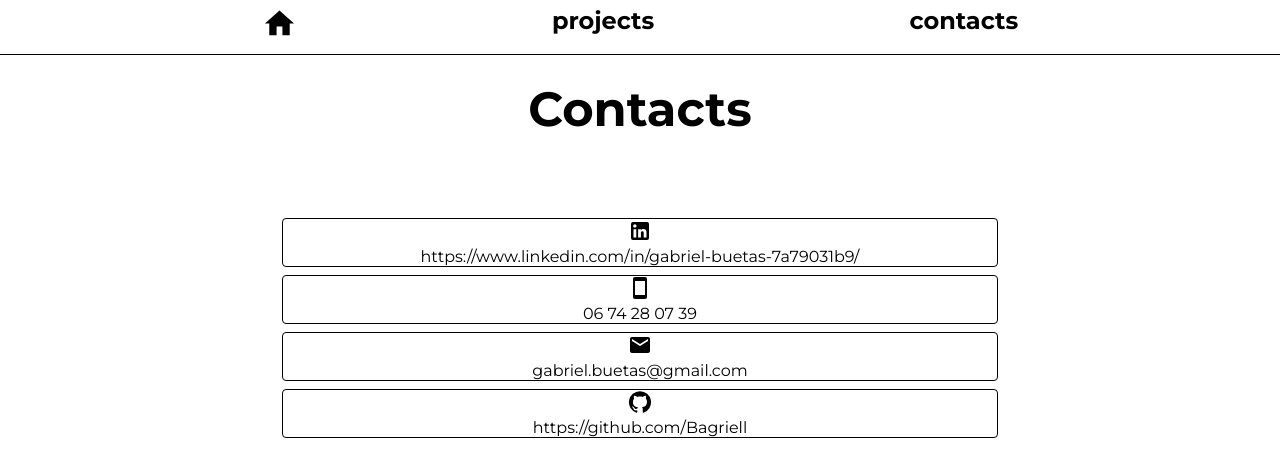
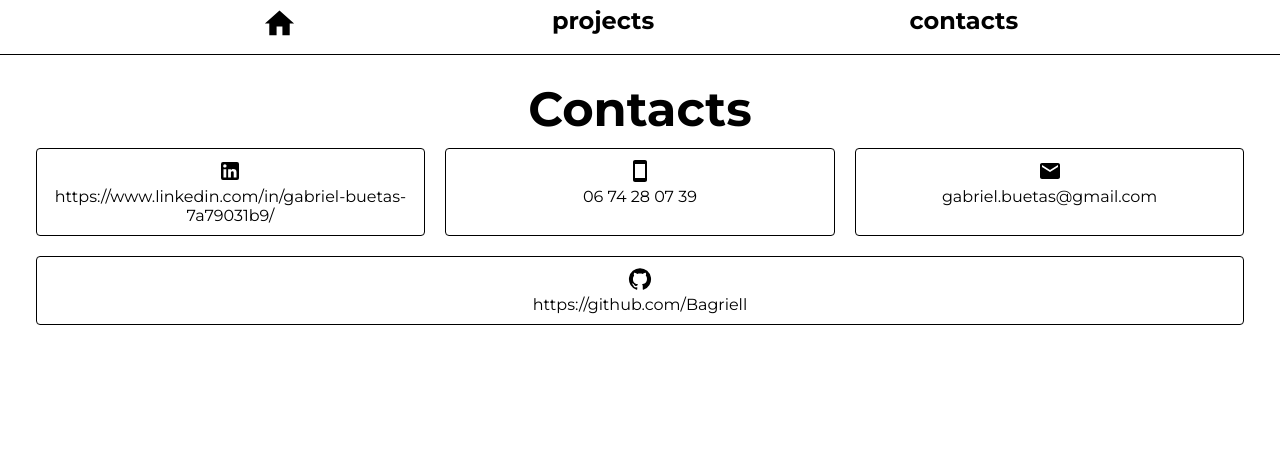
Before and after one commit to Bagriell/portefolio-v2, a React (Create React App) app in the folder portefolio/: page /#/contacts in a window 1280 px wide. Shown: the top 476 px of the page. Built offline with nearby package versions, Linux system fonts and the light colour scheme.

Commit message:
update contacts

```diff
--- a/portefolio/src/components/GridElem.css
+++ b/portefolio/src/components/GridElem.css
@@ -1,10 +1,36 @@
  .grid-elem-container {
    border: 1px solid;
    border-radius: 4px;
+
+  flex: 1 0 25%;
+  padding: 10px;
+  box-sizing: border-box;
+  margin: 10px;
+  flex-basis: 25%;
  }
 
-.grid-elem-link {
+ @media screen (max-width: 768px) {
+   .grid-elem-container {
+    /* 3 colonnes */
+      flex-basis: 33.33%;
+   }
+ }
+
+ @media screen (max-width: 480px) {
+  .grid-elem-container {
+    /* 2 colonnes */
+     flex-basis: 50%;
+  }
 }
+
+ @media screen (max-width: 320px) {
+  .grid-elem-container {
+    /* 1 colonnes */
+     flex-basis: 100%;
+  }
+}
+
+
 
 .grid-elem-container:hover {
    background-color: #C0E5C8;
--- a/portefolio/src/pages/Contacts/Contacts.css
+++ b/portefolio/src/pages/Contacts/Contacts.css
@@ -1,5 +1,12 @@
 .contact-container {
+    display: flex;
+    flex-wrap: wrap;
+}
+
+
+/* .contact-container {
     display: grid;
+    flex-wrap: wrap;
     grid-gap: 1vh;
     grid-template-columns: repeat(auto-fit, minmax(400px, 1fr));
 
@@ -15,4 +22,4 @@
         margin-right: 10vw;
 
     }
-}
+} */
```
Also changed, not shown: 1 other file (tests, documents, lock files or other folders).
